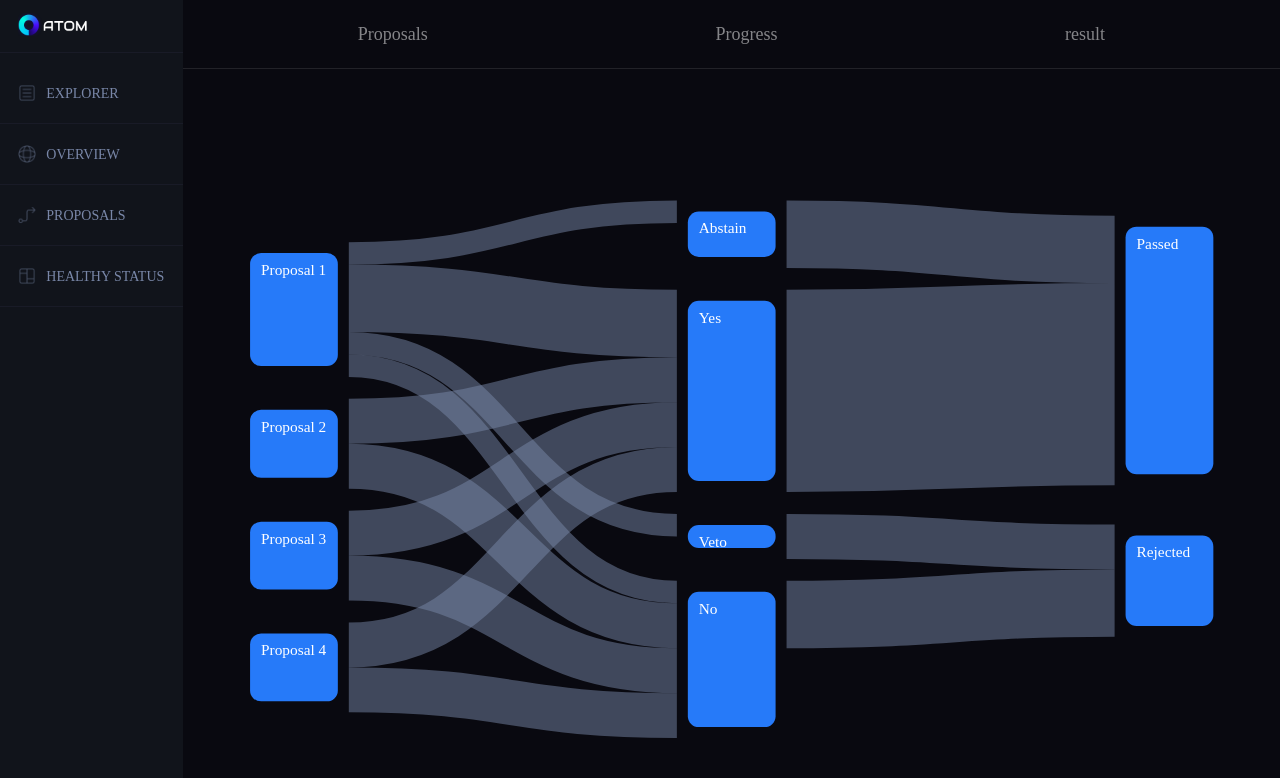
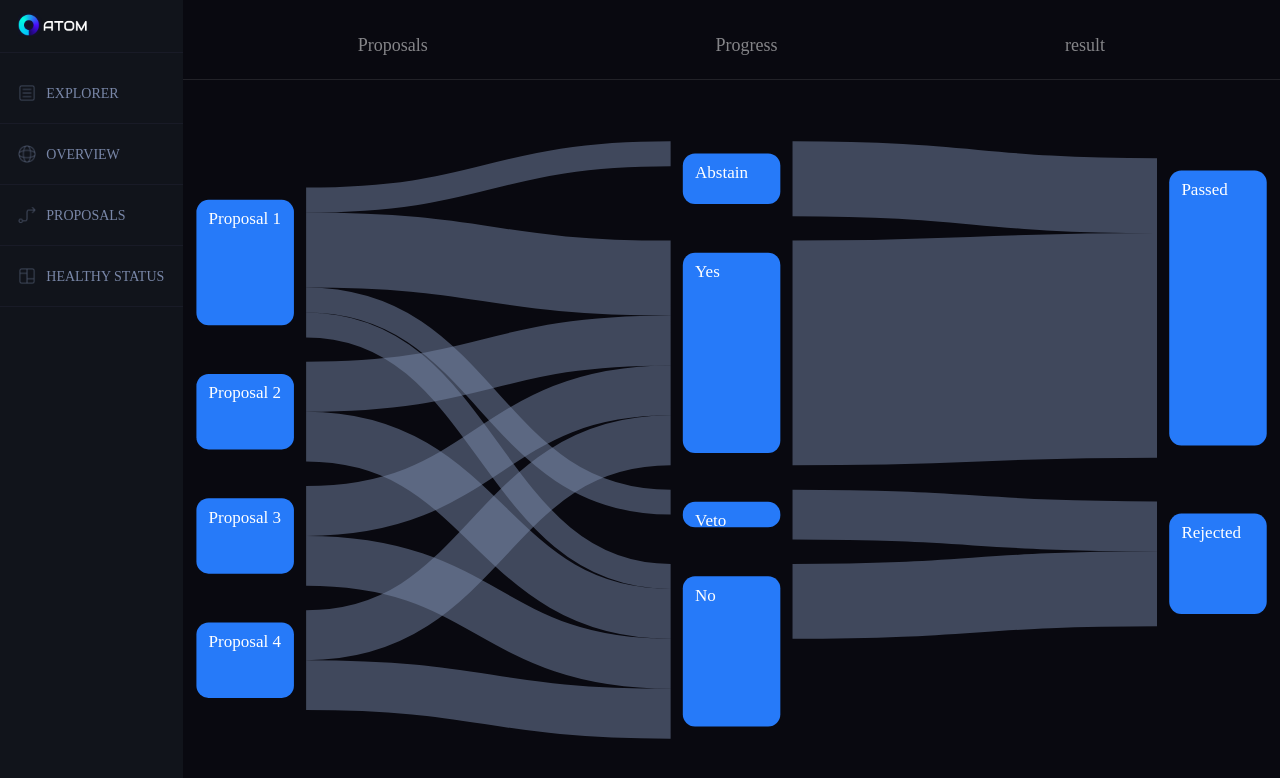
Before and after one commit to InformationDesign-Project/Client, a SvelteKit app: page /Proposals/flow in a window 1280 px wide. Shown: the top 778 px of the page. Built offline with nearby package versions, Linux system fonts and the light colour scheme.

Commit message:
Style : 화면 벗어나는 거 수정

```diff
--- a/src/components/Main/MainDashboard.svelte
+++ b/src/components/Main/MainDashboard.svelte
@@ -101,7 +101,7 @@
 
 	.dashboard {
 		width: 70%;
-		height: 580px;
+		height: 500px;
 		padding: 20px;
 		border-radius: 10px;
 		background-color: #11141b;
@@ -225,7 +225,7 @@
 
 	.coin-list-section {
 		flex-grow: 1;
-		height: 275px;
+		height: 250px;
 		width: 70%;
 		border-radius: 10px;
 		background-color: #11141b;
@@ -268,7 +268,7 @@
 
 	.rader-chart {
 		flex-grow: 1;
-		height: 325px;
+		height: 270px;
 		width: 70%;
 		border-radius: 10px;
 		background-color: #11141b;
--- a/src/routes/Proposals/flow/+page.svelte
+++ b/src/routes/Proposals/flow/+page.svelte
@@ -147,11 +147,11 @@
         display: flex;
         justify-content: center;
         align-items: center;
-        height: 100vh;
+        height: 90vh;
         }
 
         #sankey-chart {
-        max-width: 90%;
-        height: auto;
+        max-width: 100%;
+        height: 90%;
         }
     </style>
```
